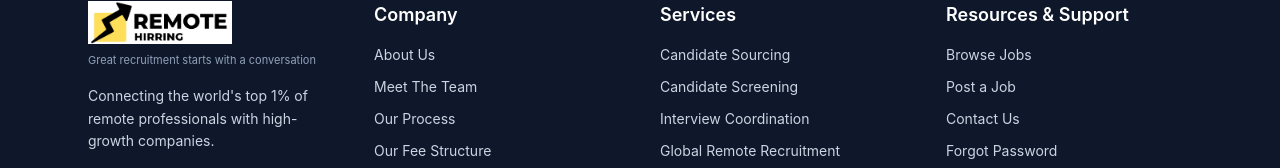
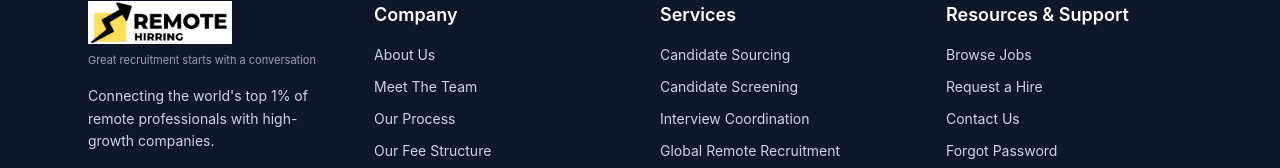
Before and after one commit to joblessSince1997asEngineer/hiring-remote, a Next.js app: page / in a window 1280 px wide. Shown: the part 2128-2296 px from the top of the page. Built offline with nearby package versions, Linux system fonts and the light colour scheme; no server answers.

Commit message:
Footer: link to /request-job (was admin-only post page)

```diff
--- a/components/Footer.tsx
+++ b/components/Footer.tsx
@@ -167,7 +167,7 @@ export default function Footer() {
           <h4 className="text-lg font-semibold mb-4">Resources & Support</h4>
           <ul className="space-y-3 text-sm text-slate-300">
             <li><Link href="/jobs" className="hover:text-[#facc15] transition-colors">Browse Jobs</Link></li>
-            <li><Link href="/dashboard/post" className="hover:text-[#facc15] transition-colors">Post a Job</Link></li>
+            <li><Link href="/request-job" className="hover:text-[#facc15] transition-colors">Request a Hire</Link></li>
             <li><Link href="/contact" className="hover:text-[#facc15] transition-colors">Contact Us</Link></li>
             <li><Link href="/forgot-password" className="hover:text-[#facc15] transition-colors">Forgot Password</Link></li>
           </ul>
```
